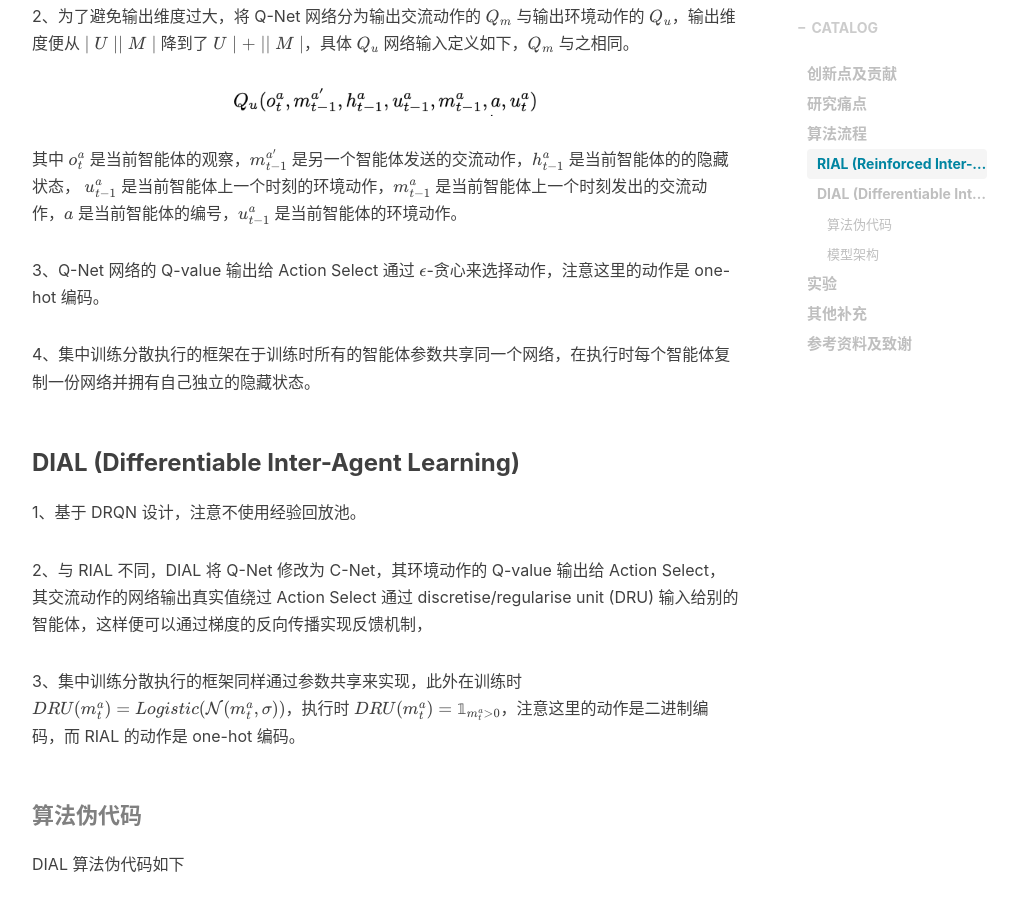
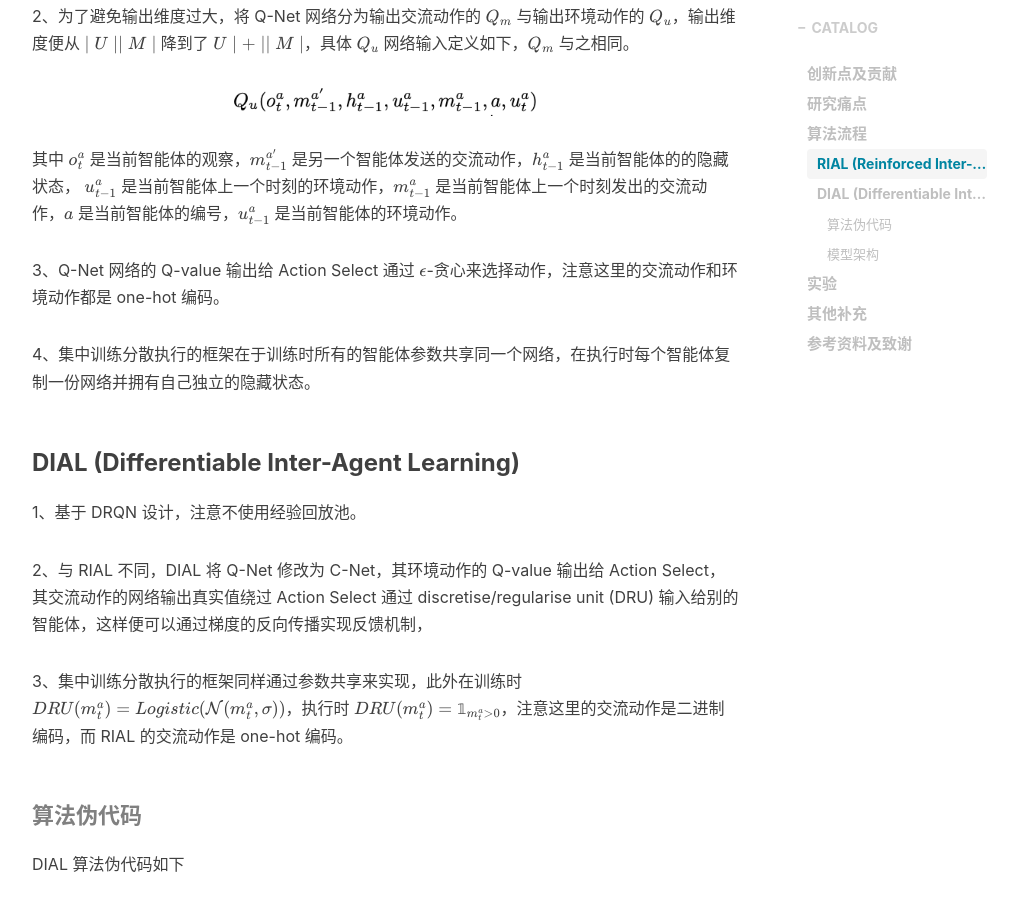
Before and after one commit to liushunyu/blog, a Jekyll site: the page built from _posts/2020-06-04-强化学习论文（2）RIAL&DIAL.md, in a window 1280 px wide and 900 px high, scrolled down 2173 px. Shown: the whole window, without its empty margins (233-1249 px from the left). Built offline with Jekyll 4.4.1, drawn with Linux system fonts in a browser that asks for light colours; nearby versions of some CDN libraries; formulas are drawn with MathJax 3; comment, search, counter and statistics services are not loaded.

Commit message:
Update 2020-06-04-强化学习论文（2）RIAL&DIAL.md

```diff
--- a/_posts/2020-06-04-强化学习论文（2）RIAL&DIAL.md
+++ b/_posts/2020-06-04-强化学习论文（2）RIAL&DIAL.md
@@ -62,7 +62,7 @@ RIAL; DIAL; value-based; on-policy; model-free; discrete action space; continuou
 
 
 
-3、Q-Net 网络的 Q-value 输出给 Action Select 通过 $\epsilon$-贪心来选择动作，注意这里的动作是 one-hot 编码。
+3、Q-Net 网络的 Q-value 输出给 Action Select 通过 $\epsilon$-贪心来选择动作，注意这里的交流动作和环境动作都是 one-hot 编码。
 
 
 
@@ -80,7 +80,7 @@ RIAL; DIAL; value-based; on-policy; model-free; discrete action space; continuou
 
 
 
-3、集中训练分散执行的框架同样通过参数共享来实现，此外在训练时 $DRU(m^a_t) = Logistic({\mathcal{N}}(m^a_t,\sigma))$，执行时 $DRU(m^a_t) = {\mathbb{1}}_{m^a_t > 0}$，注意这里的动作是二进制编码，而 RIAL 的动作是 one-hot 编码。
+3、集中训练分散执行的框架同样通过参数共享来实现，此外在训练时 $DRU(m^a_t) = Logistic({\mathcal{N}}(m^a_t,\sigma))$，执行时 $DRU(m^a_t) = {\mathbb{1}}_{m^a_t > 0}$，注意这里的交流动作是二进制编码，而 RIAL 的交流动作是 one-hot 编码。
 
 
 
@@ -96,7 +96,7 @@ DIAL 算法伪代码如下
 
 DIAL 模型架构如下
 
-<img width="70%" src="/img/in-post/2020-06-04-强化学习论文（2）RIAL&DIAL.assets/image-20200605102349291.png"/>
+<img width="50%" src="/img/in-post/2020-06-04-强化学习论文（2）RIAL&DIAL.assets/image-20200605102349291.png"/>
 
 
 
@@ -106,7 +106,7 @@ DIAL 模型架构如下
 
 - Switch Riddle: 可参考[100个囚犯和灯泡的那些事儿](http://www.matrix67.com/blog/archives/3618)
 
-<img width="70%" src="/img/in-post/2020-06-04-强化学习论文（2）RIAL&DIAL.assets/image-20200605102623462.png"/>
+<img width="50%" src="/img/in-post/2020-06-04-强化学习论文（2）RIAL&DIAL.assets/image-20200605102623462.png"/>
 
 
 
```
